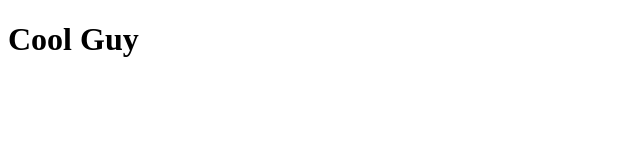
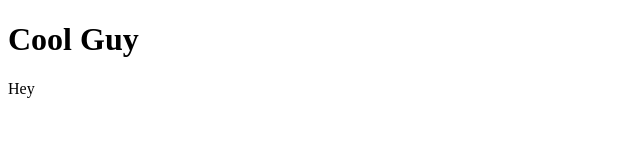
Before and after one commit to Vignnite/sortz, a plain HTML site: page FT1_home.html in a window 1280 px wide. Shown: the full height of the page, 0-640 px from the left. Drawn offline with Linux system fonts and the light colour scheme.

Commit message:
First_push

```diff
--- a/FT1_home.html
+++ b/FT1_home.html
@@ -8,5 +8,6 @@
 </head>
 <body>
     <h1>Cool Guy</h1>
+    <a>Hey</a>
 </body>
 </html>
```
